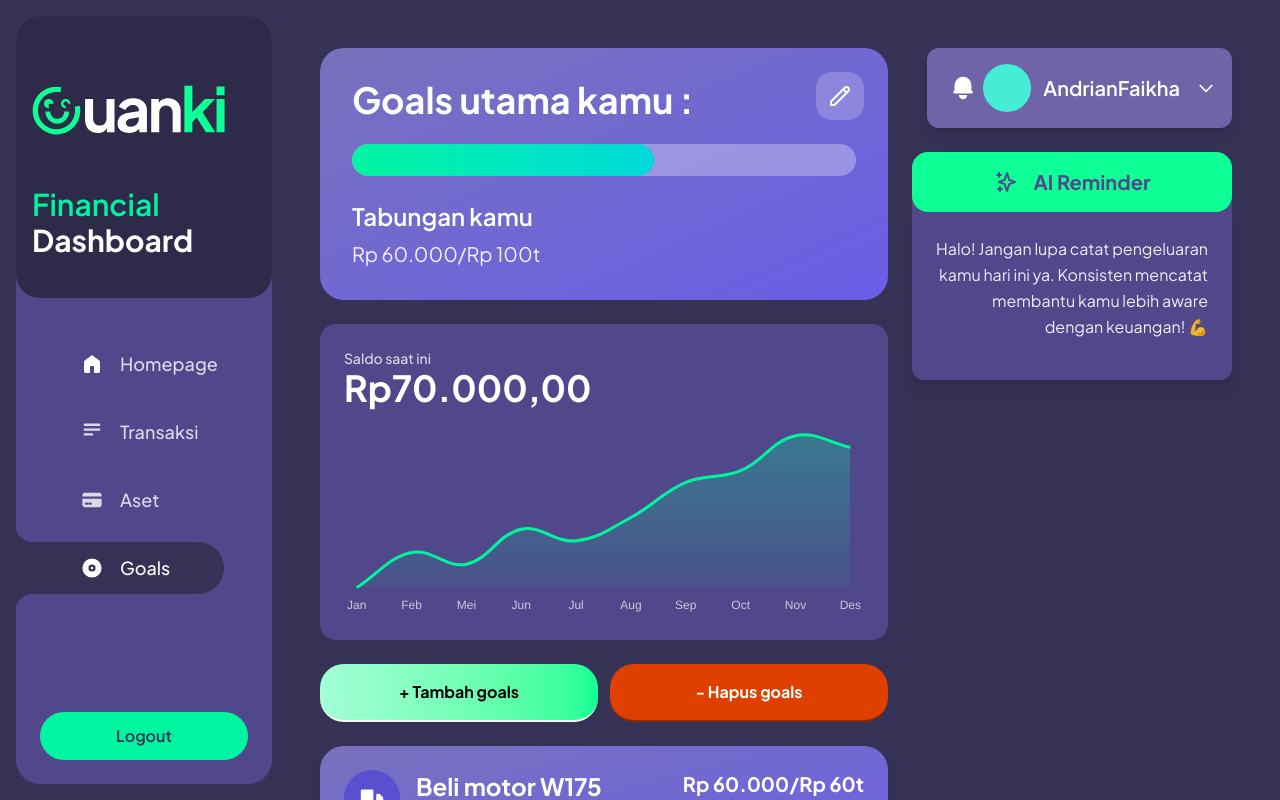
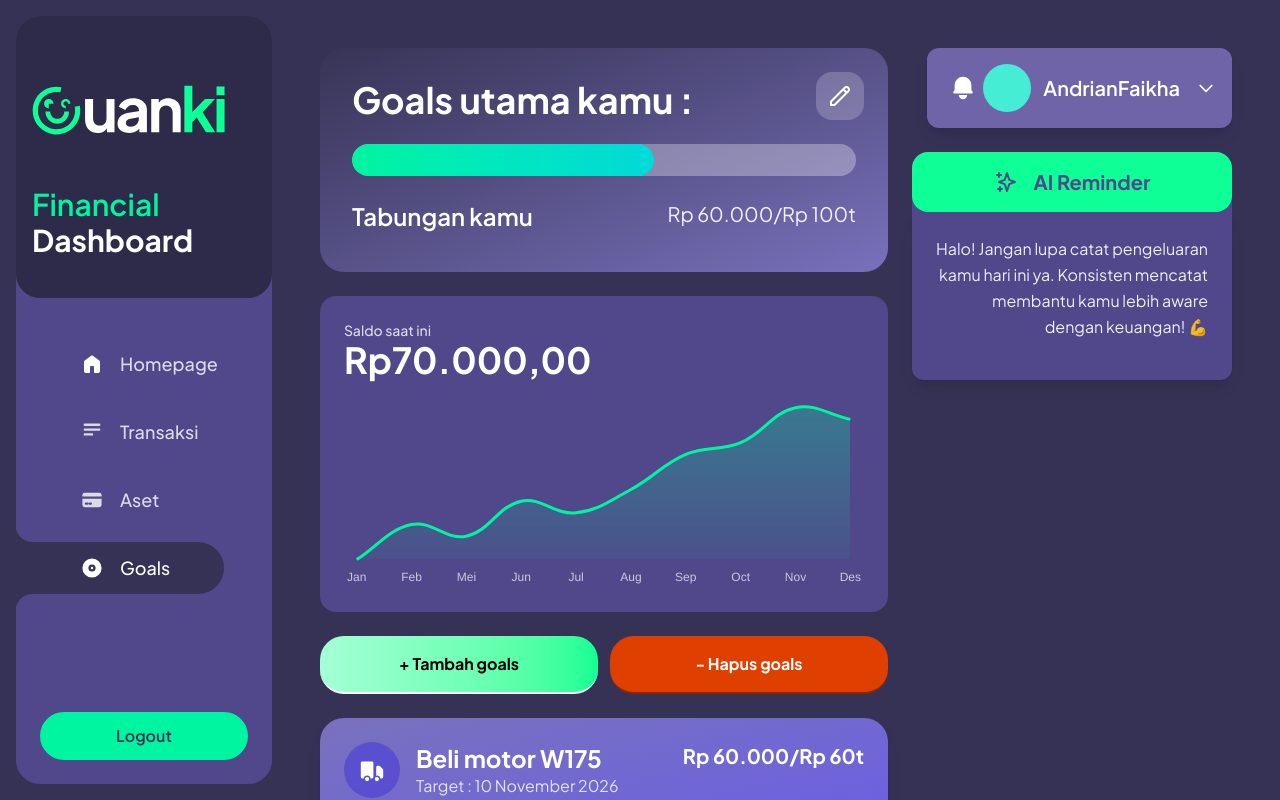
Before and after one commit to santaimany/CUANKI, a Next.js app: page /dashboard/goals in a window 1280 px wide. Built offline with nearby package versions, Linux system fonts and the light colour scheme.

Commit message:
refactor(GoalHeader): update gradient background and improve layout for goal name and amount display

```diff
--- a/src/components/dashboard/goals/GoalHeader.tsx
+++ b/src/components/dashboard/goals/GoalHeader.tsx
@@ -11,7 +11,7 @@ const GoalHeader: React.FC<GoalHeaderProps> = ({ goalName, currentAmount, target
   const percentage = Math.min((currentAmount / targetAmount) * 100, 100);
 
   return (
-    <div className="bg-gradient-to-br from-[#7971BC] to-[#6B5CE7] rounded-3xl p-8 mb-6 relative">
+    <div className="bg-gradient-to-tl from-[#7971BC] to-[#373456] rounded-3xl p-8 mb-6 relative">
       {/* Edit Icon */}
       <button className="absolute top-6 right-6 w-12 h-12 bg-white/20 rounded-2xl flex items-center justify-center hover:bg-white/30 transition-colors">
         <svg className="w-6 h-6 text-white" fill="none" stroke="currentColor" viewBox="0 0 24 24">
@@ -34,7 +34,7 @@ const GoalHeader: React.FC<GoalHeaderProps> = ({ goalName, currentAmount, target
         </div>
 
         {/* Goal Name & Amount */}
-        <div>
+        <div className='flex justify-between'>
           <h3 className="text-white text-2xl font-semibold mb-2">{goalName}</h3>
           <p className="text-white/90 text-xl">
             Rp {currentAmount.toLocaleString('id-ID')}/Rp {(targetAmount / 1000).toFixed(0)}t
```
